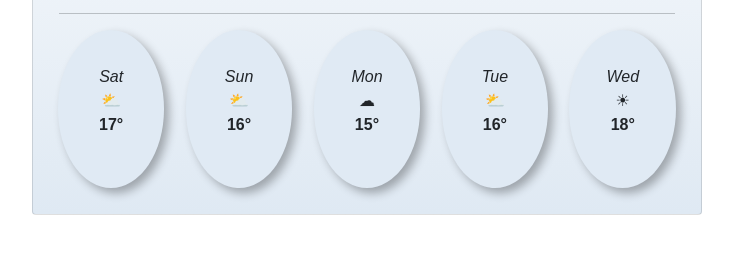
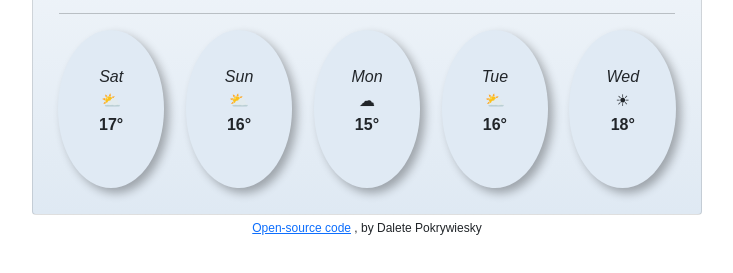
Before and after one commit to DaleteB/Weather-app, a plain HTML site: page index.html in a window 1280 px wide. Shown: the part 337-610 px from the top of the page, without its empty margins (273-1006 px from the left). Drawn offline with nearby package versions, Linux system fonts and the light colour scheme.

Commit message:
Added link to GitHub

```diff
--- a/indexx.html
+++ b/index.html
@@ -121,7 +121,10 @@
         </div>
       </div>
       <small>
-        <a href=""></a>
+        <a href="https://github.com/DaleteB/Weather-app" target="_blank"
+          >Open-source code</a
+        >
+        , by Dalete Pokrywiesky
       </small>
     </div>
     <script src="javascript/script.js"></script>
--- a/src/style.css
+++ b/src/style.css
@@ -64,3 +64,10 @@ li {
   margin: 0 auto;
   padding: 35px;
 }
+
+small {
+  display: block;
+  text-align: center;
+  margin: -46px;
+  font-size: 12px;
+}
```
